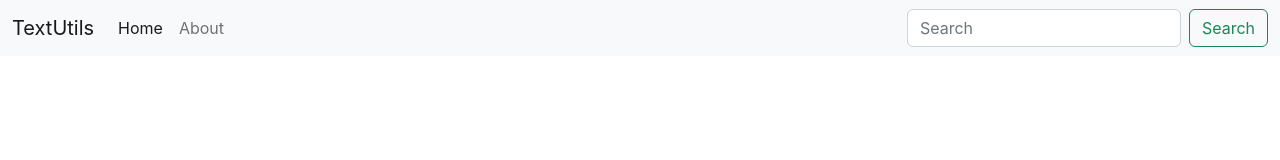
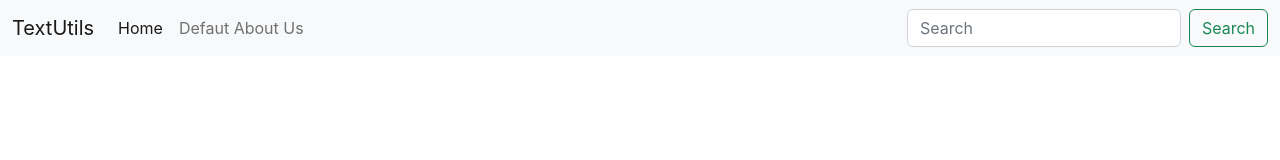
Before and after one commit to bishwaarun/textutility-react, a React (Create React App) app: page / in a window 1280 px wide. Shown: the top 160 px of the page. Built offline with nearby package versions, Linux system fonts and the light colour scheme.

Commit message:
Understanding components, props and proptypes

```diff
--- a/src/App.js
+++ b/src/App.js
@@ -1,32 +1,11 @@
-import logo from './logo.svg';
 import './App.css';
+import Navbar from './components/Navbar'
 
 function App() {
   return (
-    <nav className="navbar navbar-expand-lg bg-light">
-      <div className="container-fluid">
-        <a className="navbar-brand" href="/">TextUtils</a>
-        <button className="navbar-toggler" type="button" data-bs-toggle="collapse" data-bs-target="#navbarSupportedContent" aria-controls="navbarSupportedContent" aria-expanded="false" aria-label="Toggle navigation">
-          <span className="navbar-toggler-icon"></span>
-        </button>
-        <div className="collapse navbar-collapse" id="navbarSupportedContent">
-          <ul className="navbar-nav me-auto mb-2 mb-lg-0">
-            <li className="nav-item">
-              <a className="nav-link active" aria-current="page" href="/">Home</a>
-            </li>
-            <li className="nav-item">
-              <a className="nav-link" href="/">About</a>
-            </li>
-
-
-          </ul>
-          <form className="d-flex" role="search">
-            <input className="form-control me-2" type="search" placeholder="Search" aria-label="Search" />
-            <button className="btn btn-outline-success" type="submit">Search</button>
-          </form>
-        </div>
-      </div>
-    </nav>
+    <>
+      <Navbar title="TextUtils"/>
+    </>
 
   );
 }
--- /dev/null
+++ b/src/components/Navbar.js
@@ -0,0 +1,41 @@
+import React from 'react'
+
+import PropTypes from "prop-types"
+
+export default function Navbar(props) {
+    return (
+        <nav className="navbar navbar-expand-lg bg-light">
+            <div className="container-fluid">
+                <a className="navbar-brand" href="/">{props.title}</a>
+                <button className="navbar-toggler" type="button" data-bs-toggle="collapse" data-bs-target="#navbarSupportedContent" aria-controls="navbarSupportedContent" aria-expanded="false" aria-label="Toggle navigation">
+                    <span className="navbar-toggler-icon"></span>
+                </button>
+                <div className="collapse navbar-collapse" id="navbarSupportedContent">
+                    <ul className="navbar-nav me-auto mb-2 mb-lg-0">
+                        <li className="nav-item">
+                            <a className="nav-link active" aria-current="page" href="/">Home</a>
+                        </li>
+                        <li className="nav-item">
+                            <a className="nav-link" href="/">{props.aboutTitle}</a>
+                        </li>
+
+
+                    </ul>
+                    <form className="d-flex" role="search">
+                        <input className="form-control me-2" type="search" placeholder="Search" aria-label="Search" />
+                        <button className="btn btn-outline-success" type="submit">Search</button>
+                    </form>
+                </div>
+            </div>
+        </nav>
+    )
+}
+
+Navbar.propTypes = {
+    title: PropTypes.string
+}
+
+// Specifies the default values for props:
+Navbar.defaultProps = {
+    aboutTitle: 'Defaut About Us'
+  };
```
